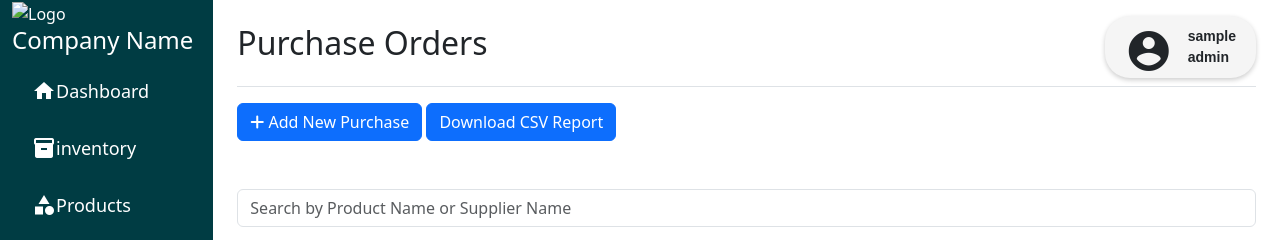
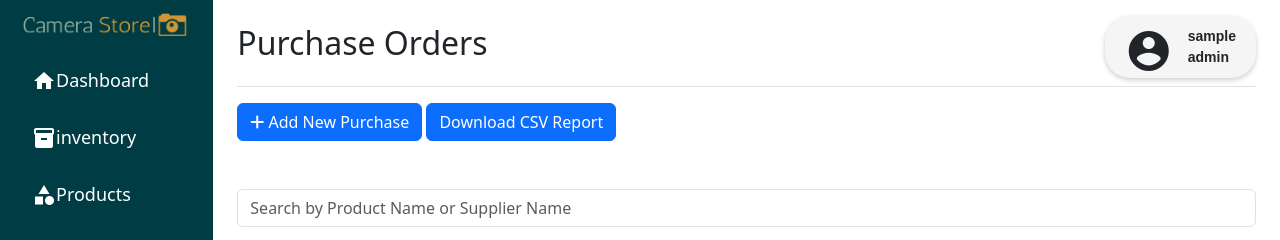
Before and after one commit to SenudaJK/Web-Development-Project, a PHP site: page /purchaseView.php in a window 1280 px wide. Shown: the top 240 px of the page. Run offline with PHP 8.4, Linux system fonts and the light colour scheme; the visitor is signed in with stand-in values (Sample User, id 1); data that the repository does not hold is empty.

Commit message:
added logo

```diff
--- a/purchaseView.php
+++ b/purchaseView.php
@@ -40,8 +40,7 @@
                 <div class="sidebar">
                     <!-- Sidebar header with company logo and name -->
                     <div class="sidebar-header">
-                        <img src="" alt="Logo" class="img-fluid">
-                        <h4>Company Name</h4>
+                        <img src="logo.png" alt="Logo" class="img-fluid">
                     </div>
                     <!-- Sidebar navigation links -->
                     <ul class="nav flex-column">
```
